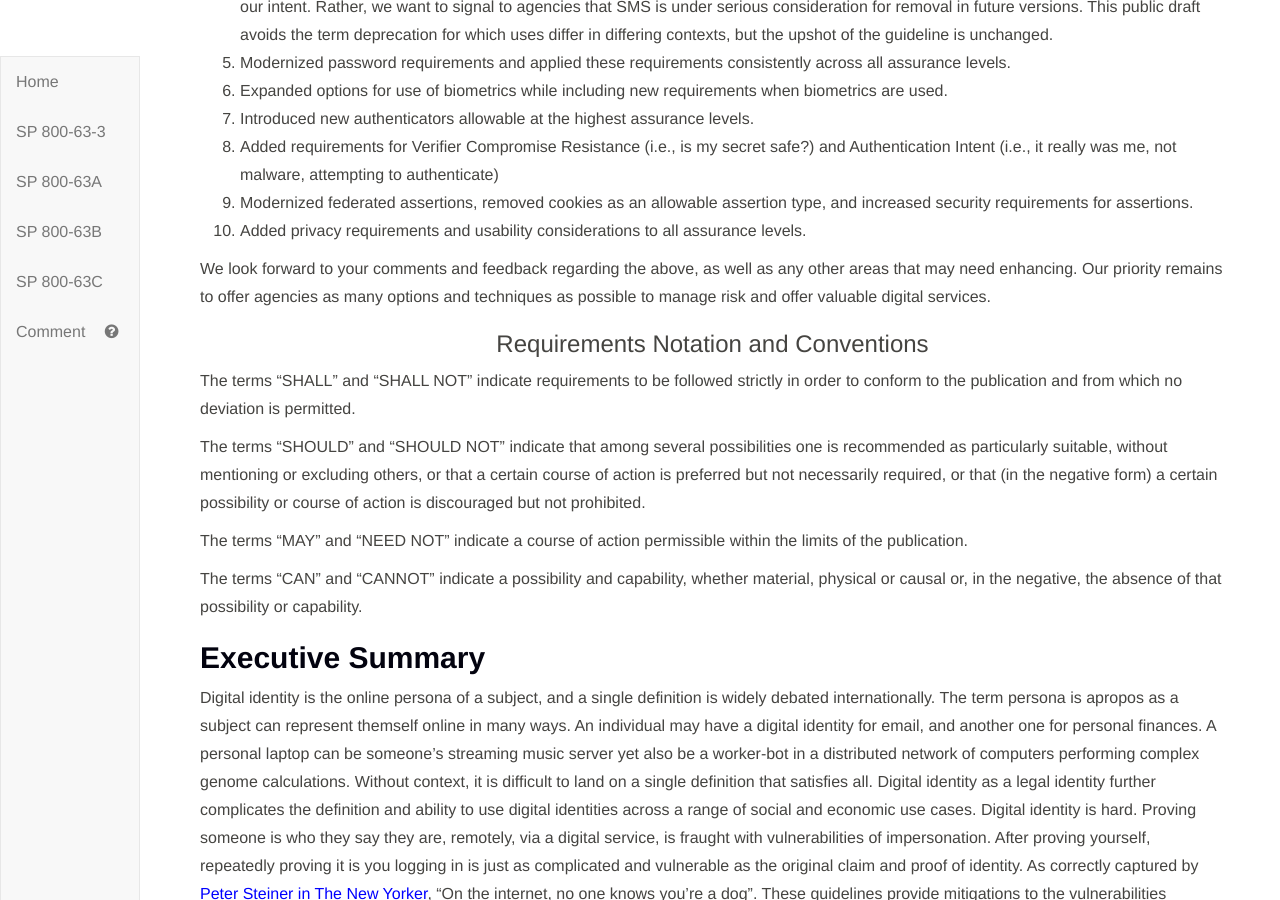
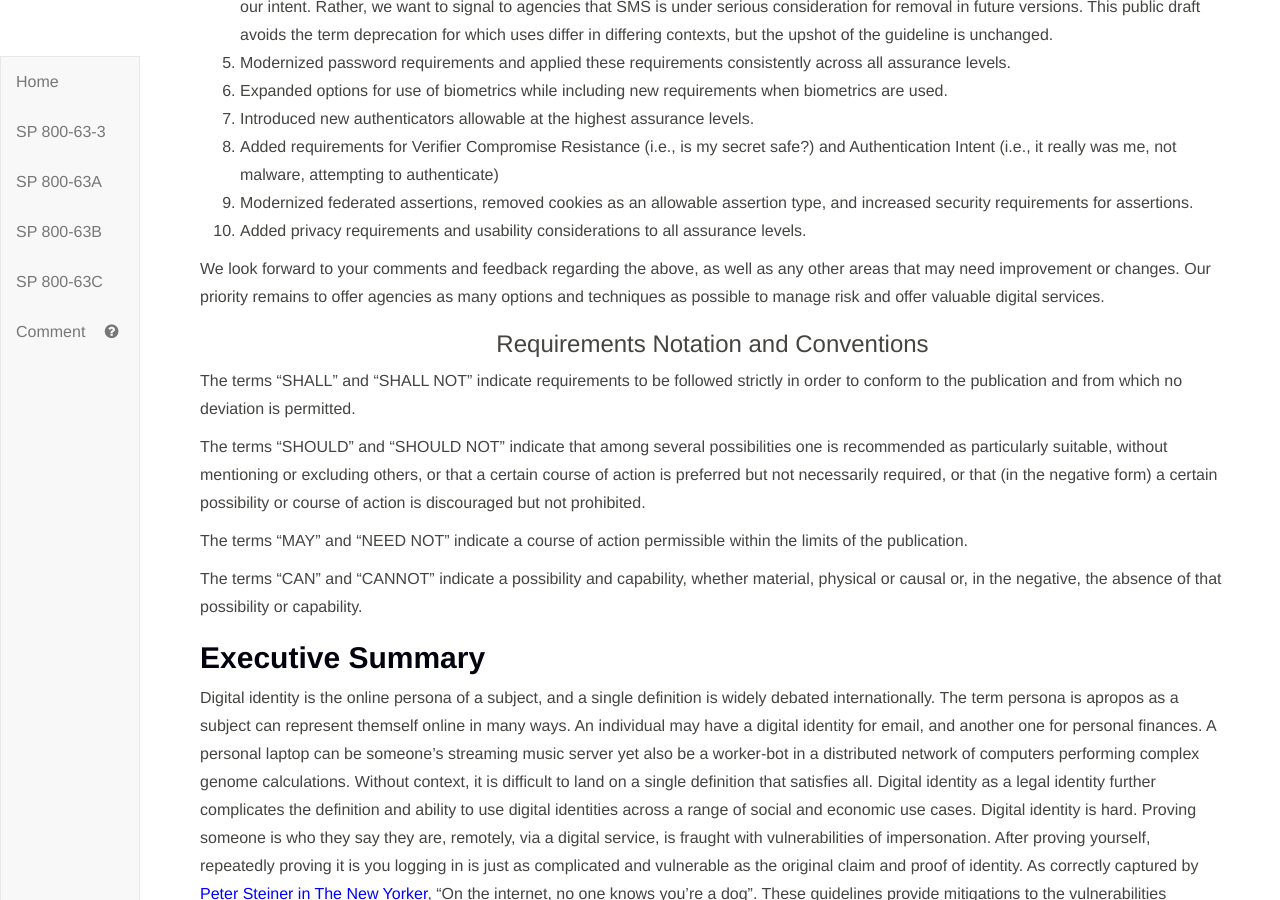
Before and after one commit to usnistgov/800-63-3, a Jekyll site: the page built from sp800-63-3/cover.md, in a window 1280 px wide and 900 px high, scrolled down 2945 px. Built offline with Jekyll 4.4.1, drawn with Linux system fonts in a browser that asks for light colours; our own code applies the rules of GitHub Pages for plain Markdown files.

Commit message:
Update cover.md
minor wordsmith

```diff
--- a/sp800-63-3/cover.md
+++ b/sp800-63-3/cover.md
@@ -184,7 +184,7 @@ The Special Publication 800-63-3 suite is a significant update from past revisio
 8. Modernized federated assertions, removed cookies as an allowable assertion type, and increased security requirements for assertions.
 9. Added privacy requirements and usability considerations to all assurance levels.
 
-We look forward to your comments and feedback regarding the above, as well as any other areas that may need enhancing.  Our priority remains to offer agencies as many options and techniques as possible to manage risk and offer valuable digital services.
+We look forward to your comments and feedback regarding the above, as well as any other areas that may need improvement or changes.  Our priority remains to offer agencies as many options and techniques as possible to manage risk and offer valuable digital services.
 
 {::comment}
 
```
